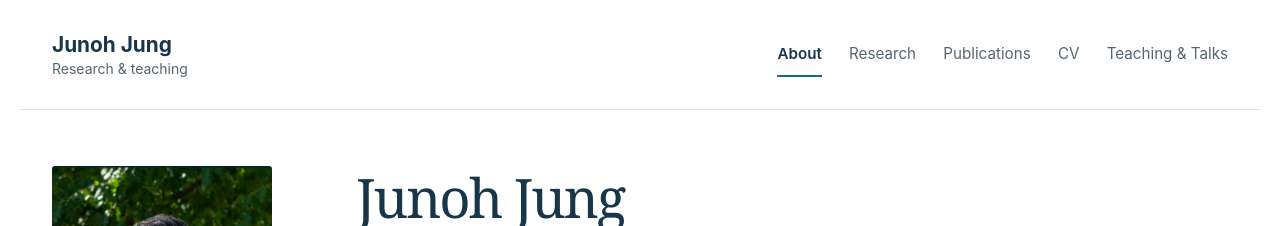
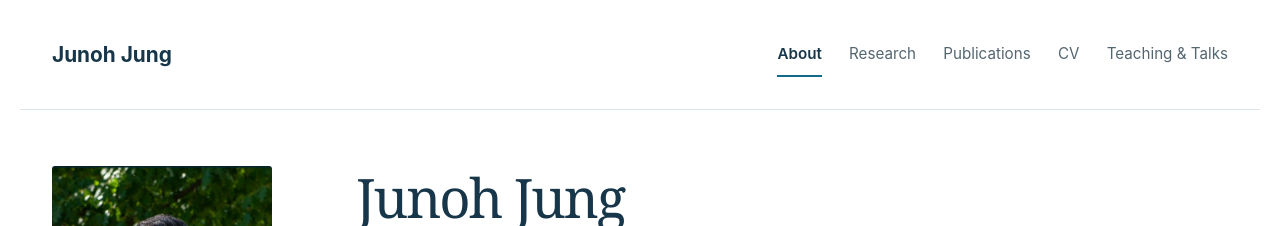
Before and after one commit to junohjung/junohjung.github.io, a Jekyll site: the page built from index.md, in a window 1280 px wide. Shown: the top 226 px of the page. Built offline with Jekyll 4.4.1, drawn with Linux system fonts in a browser that asks for light colours.

Commit message:
Update Site source

```diff
--- a/_includes/masthead.html
+++ b/_includes/masthead.html
@@ -1,2 +1,2 @@
-<header class="site-header"><a class="wordmark" href="{{ '/' | relative_url }}">Junoh Jung<span>Research &amp; teaching</span></a>
+<header class="site-header"><a class="wordmark" href="{{ '/' | relative_url }}">Junoh Jung</a>
 <nav aria-label="Main navigation">{% for link in site.data.navigation.main %}<a href="{{ link.url | relative_url }}"{% if page.url == link.url %} aria-current="page"{% endif %}>{{ link.title }}</a>{% endfor %}</nav></header>
```
